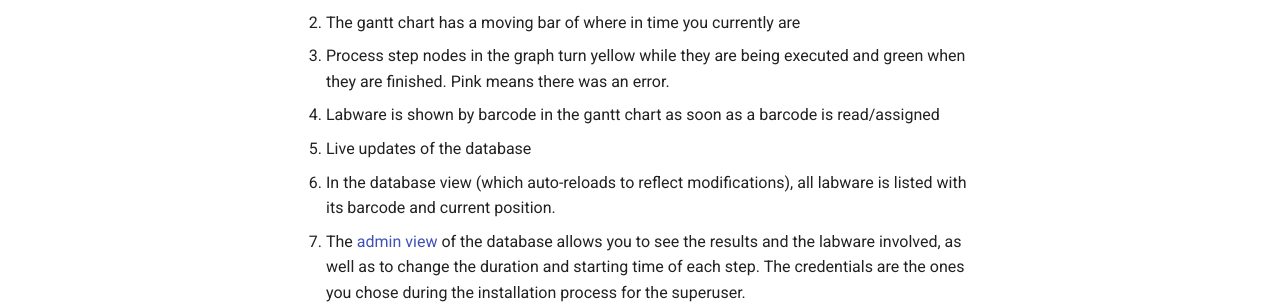
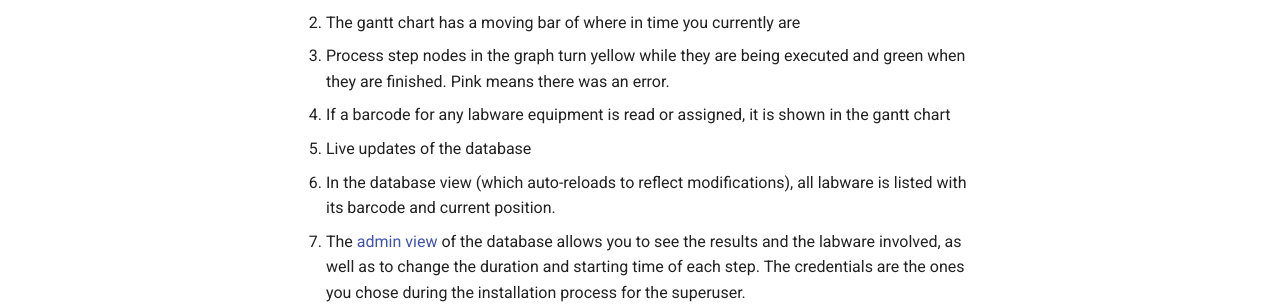
Before and after one commit to OSLA-project/python-lab-automation-tutorial, an MkDocs documentation site: the page built from docs/quickstart.md, in a window 1280 px wide and 900 px high, scrolled down 3499 px. Shown: the part 526-830 px from the top of the window. Built offline with MkDocs 1.6.1 and Material for MkDocs 9.7.7, drawn with Linux system fonts in a browser that asks for light colours.

Commit message:
Update docs/quickstart.md
Co-authored-by: Alexander Hadjiivanov <43831101+cantordust@users.noreply.github.com>

```diff
--- a/docs/quickstart.md
+++ b/docs/quickstart.md
@@ -135,7 +135,7 @@ While the process runs you can observe different features of our framework.
 1. Live updates of the process in the orchestrator:
    1. The gantt chart has a moving bar of where in time you currently are
    2. Process step nodes in the graph turn yellow while they are being executed and green when they are finished. Pink means there was an error.
-   3. Labware is shown by barcode in the gantt chart as soon as a barcode is read/assigned
+   3. If a barcode for any labware equipment is read or assigned, it is shown in the gantt chart
 2. Live updates of the database
    1. In the database view (which auto-reloads to reflect modifications), all labware is listed with its barcode and current position.
    2. The [admin view](http://127.0.0.1:8000/admin/) of the database allows you to see the results and the labware involved, as well as to change the duration and starting time of each step. The credentials are the ones you chose during the installation process for the superuser.
```
